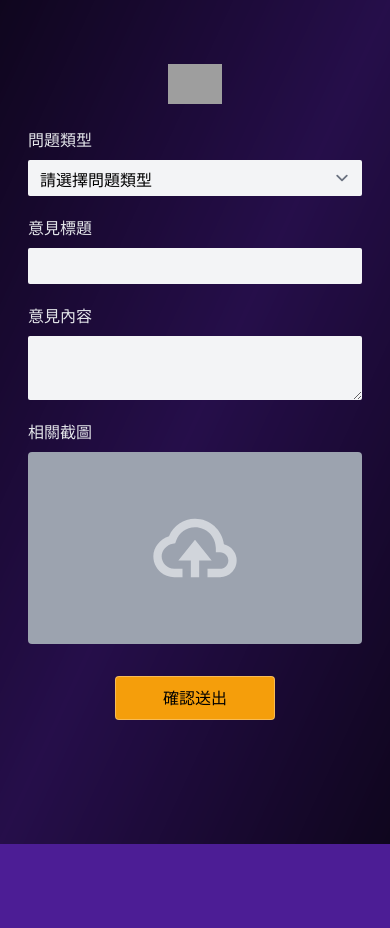
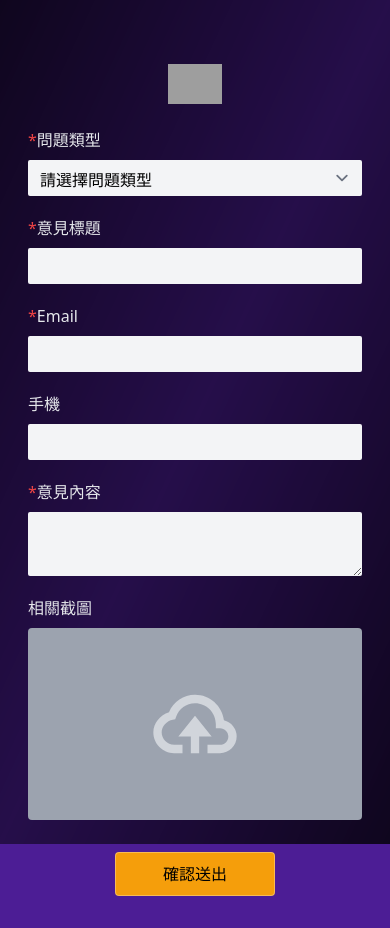
Before and after one commit to summerchen0101/official777-v2, a Next.js app: page /contact in a window 390 px wide. Built offline with nearby package versions, Linux system fonts and the light colour scheme; grey boxes are pictures that could not be loaded.

Commit message:
contact added email,phone

```diff
--- a/pages/contact.tsx
+++ b/pages/contact.tsx
@@ -15,6 +15,8 @@ type Inputs = {
   subject: string
   comment: string
   category: string
+  email: string
+  phone: string
   attachment: File
 }
 
@@ -60,6 +62,7 @@ function Contact() {
             <input hidden name="requester_id" value={data?.id} />
             <div className="flex flex-col lg:flex-row lg:space-x-4 lg:items-center gap-y-2">
               <label htmlFor="" className="w-28 lg:text-right text-gray-200">
+                <span className="text-red-500">*</span>
                 問題類型
               </label>
               <select
@@ -79,6 +82,7 @@ function Contact() {
             </div>
             <div className="flex flex-col lg:flex-row lg:space-x-4 lg:items-center gap-y-2">
               <label htmlFor="" className="w-28 lg:text-right text-gray-200">
+                <span className="text-red-500">*</span>
                 意見標題
               </label>
               <input
@@ -92,17 +96,40 @@ function Contact() {
                 </div>
               )}
             </div>
-            {/* <div className="flex flex-col lg:flex-row lg:space-x-4 lg:items-center">
-                <label htmlFor="" className="w-28 lg:text-right text-gray-200">
-                  意見標題
-                </label>
-                <input
-                  name="subject"
-                  className="rounded-sm border-none bg-gray-100 flex-1 h-9"
-                />
-              </div> */}
             <div className="flex flex-col lg:flex-row lg:space-x-4 lg:items-center gap-y-2">
               <label htmlFor="" className="w-28 lg:text-right text-gray-200">
+                <span className="text-red-500">*</span>
+                Email
+              </label>
+              <input
+                type="email"
+                className="rounded-sm border-none bg-gray-100 h-9 lg:w-96"
+                {...register('email', { required: '不可為空' })}
+              />
+              {errors.email && (
+                <div className="text-sm text-red-500">
+                  {errors.email.message}
+                </div>
+              )}
+            </div>
+            <div className="flex flex-col lg:flex-row lg:space-x-4 lg:items-center gap-y-2">
+              <label htmlFor="" className="w-28 lg:text-right text-gray-200">
+                手機
+              </label>
+              <input
+                type="text"
+                className="rounded-sm border-none bg-gray-100 h-9 lg:w-96"
+                {...register('phone')}
+              />
+              {errors.phone && (
+                <div className="text-sm text-red-500">
+                  {errors.phone.message}
+                </div>
+              )}
+            </div>
+            <div className="flex flex-col lg:flex-row lg:space-x-4 lg:items-center gap-y-2">
+              <label htmlFor="" className="w-28 lg:text-right text-gray-200">
+                <span className="text-red-500">*</span>
                 意見內容
               </label>
               <textarea
```
